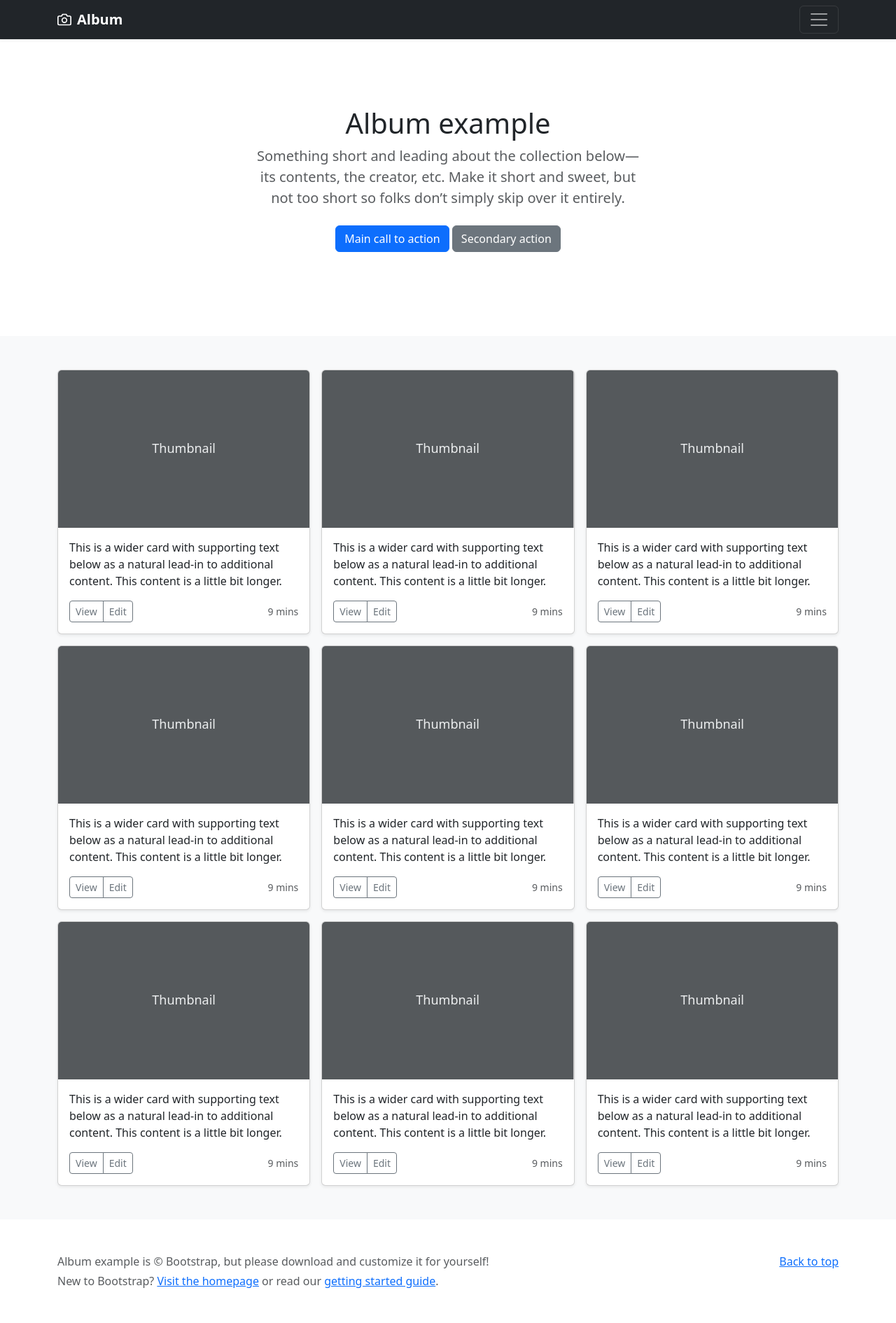
After one commit to omolojakazeem/moralis_ecom, a Django app: template templates/layouts/index.html in a window 1280 px wide. The commit adds this page. Shown: the whole page at 70% size. Run offline with Django 3.2, Linux system fonts and the light colour scheme; the template is opened without the code that fills it, so the values that code supplies are empty; some libraries are stand-ins or nearby versions.

Commit message:
Added product

```diff
--- /dev/null
+++ b/templates/layouts/index.html
@@ -0,0 +1,256 @@
+<!doctype html>
+<html lang="en">
+  <head>
+    <meta charset="utf-8">
+    <meta name="viewport" content="width=device-width, initial-scale=1">
+    <meta name="description" content="">
+    <meta name="author" content="Mark Otto, Jacob Thornton, and Bootstrap contributors">
+    <meta name="generator" content="Hugo 0.88.1">
+    <title>Album example · Bootstrap v5.1</title>
+
+    <link rel="canonical" href="https://getbootstrap.com/docs/5.1/examples/album/">
+
+
+
+    <!-- Bootstrap core CSS -->
+<link href="../assets/dist/css/bootstrap.min.css" rel="stylesheet">
+
+    <style>
+      .bd-placeholder-img {
+        font-size: 1.125rem;
+        text-anchor: middle;
+        -webkit-user-select: none;
+        -moz-user-select: none;
+        user-select: none;
+      }
+
+      @media (min-width: 768px) {
+        .bd-placeholder-img-lg {
+          font-size: 3.5rem;
+        }
+      }
+    </style>
+
+
+  </head>
+  <body>
+
+<header>
+  <div class="collapse bg-dark" id="navbarHeader">
+    <div class="container">
+      <div class="row">
+        <div class="col-sm-8 col-md-7 py-4">
+          <h4 class="text-white">About</h4>
+          <p class="text-muted">Add some information about the album below, the author, or any other background context. Make it a few sentences long so folks can pick up some informative tidbits. Then, link them off to some social networking sites or contact information.</p>
+        </div>
+        <div class="col-sm-4 offset-md-1 py-4">
+          <h4 class="text-white">Contact</h4>
+          <ul class="list-unstyled">
+            <li><a href="#" class="text-white">Follow on Twitter</a></li>
+            <li><a href="#" class="text-white">Like on Facebook</a></li>
+            <li><a href="#" class="text-white">Email me</a></li>
+          </ul>
+        </div>
+      </div>
+    </div>
+  </div>
+  <div class="navbar navbar-dark bg-dark shadow-sm">
+    <div class="container">
+      <a href="#" class="navbar-brand d-flex align-items-center">
+        <svg xmlns="http://www.w3.org/2000/svg" width="20" height="20" fill="none" stroke="currentColor" stroke-linecap="round" stroke-linejoin="round" stroke-width="2" aria-hidden="true" class="me-2" viewBox="0 0 24 24"><path d="M23 19a2 2 0 0 1-2 2H3a2 2 0 0 1-2-2V8a2 2 0 0 1 2-2h4l2-3h6l2 3h4a2 2 0 0 1 2 2z"/><circle cx="12" cy="13" r="4"/></svg>
+        <strong>Album</strong>
+      </a>
+      <button class="navbar-toggler" type="button" data-bs-toggle="collapse" data-bs-target="#navbarHeader" aria-controls="navbarHeader" aria-expanded="false" aria-label="Toggle navigation">
+        <span class="navbar-toggler-icon"></span>
+      </button>
+    </div>
+  </div>
+</header>
+
+<main>
+
+  <section class="py-5 text-center container">
+    <div class="row py-lg-5">
+      <div class="col-lg-6 col-md-8 mx-auto">
+        <h1 class="fw-light">Album example</h1>
+        <p class="lead text-muted">Something short and leading about the collection below—its contents, the creator, etc. Make it short and sweet, but not too short so folks don’t simply skip over it entirely.</p>
+        <p>
+          <a href="#" class="btn btn-primary my-2">Main call to action</a>
+          <a href="#" class="btn btn-secondary my-2">Secondary action</a>
+        </p>
+      </div>
+    </div>
+  </section>
+
+  <div class="album py-5 bg-light">
+    <div class="container">
+
+      <div class="row row-cols-1 row-cols-sm-2 row-cols-md-3 g-3">
+        <div class="col">
+          <div class="card shadow-sm">
+            <svg class="bd-placeholder-img card-img-top" width="100%" height="225" xmlns="http://www.w3.org/2000/svg" role="img" aria-label="Placeholder: Thumbnail" preserveAspectRatio="xMidYMid slice" focusable="false"><title>Placeholder</title><rect width="100%" height="100%" fill="#55595c"/><text x="50%" y="50%" fill="#eceeef" dy=".3em">Thumbnail</text></svg>
+
+            <div class="card-body">
+              <p class="card-text">This is a wider card with supporting text below as a natural lead-in to additional content. This content is a little bit longer.</p>
+              <div class="d-flex justify-content-between align-items-center">
+                <div class="btn-group">
+                  <button type="button" class="btn btn-sm btn-outline-secondary">View</button>
+                  <button type="button" class="btn btn-sm btn-outline-secondary">Edit</button>
+                </div>
+                <small class="text-muted">9 mins</small>
+              </div>
+            </div>
+          </div>
+        </div>
+        <div class="col">
+          <div class="card shadow-sm">
+            <svg class="bd-placeholder-img card-img-top" width="100%" height="225" xmlns="http://www.w3.org/2000/svg" role="img" aria-label="Placeholder: Thumbnail" preserveAspectRatio="xMidYMid slice" focusable="false"><title>Placeholder</title><rect width="100%" height="100%" fill="#55595c"/><text x="50%" y="50%" fill="#eceeef" dy=".3em">Thumbnail</text></svg>
+
+            <div class="card-body">
+              <p class="card-text">This is a wider card with supporting text below as a natural lead-in to additional content. This content is a little bit longer.</p>
+              <div class="d-flex justify-content-between align-items-center">
+                <div class="btn-group">
+                  <button type="button" class="btn btn-sm btn-outline-secondary">View</button>
+                  <button type="button" class="btn btn-sm btn-outline-secondary">Edit</button>
+                </div>
+                <small class="text-muted">9 mins</small>
+              </div>
+            </div>
+          </div>
+        </div>
+        <div class="col">
+          <div class="card shadow-sm">
+            <svg class="bd-placeholder-img card-img-top" width="100%" height="225" xmlns="http://www.w3.org/2000/svg" role="img" aria-label="Placeholder: Thumbnail" preserveAspectRatio="xMidYMid slice" focusable="false"><title>Placeholder</title><rect width="100%" height="100%" fill="#55595c"/><text x="50%" y="50%" fill="#eceeef" dy=".3em">Thumbnail</text></svg>
+
+            <div class="card-body">
+              <p class="card-text">This is a wider card with supporting text below as a natural lead-in to additional content. This content is a little bit longer.</p>
+              <div class="d-flex justify-content-between align-items-center">
+                <div class="btn-group">
+                  <button type="button" class="btn btn-sm btn-outline-secondary">View</button>
+                  <button type="button" class="btn btn-sm btn-outline-secondary">Edit</button>
+                </div>
+                <small class="text-muted">9 mins</small>
+              </div>
+            </div>
+          </div>
+        </div>
+
+        <div class="col">
+          <div class="card shadow-sm">
+            <svg class="bd-placeholder-img card-img-top" width="100%" height="225" xmlns="http://www.w3.org/2000/svg" role="img" aria-label="Placeholder: Thumbnail" preserveAspectRatio="xMidYMid slice" focusable="false"><title>Placeholder</title><rect width="100%" height="100%" fill="#55595c"/><text x="50%" y="50%" fill="#eceeef" dy=".3em">Thumbnail</text></svg>
+
+            <div class="card-body">
+              <p class="card-text">This is a wider card with supporting text below as a natural lead-in to additional content. This content is a little bit longer.</p>
+              <div class="d-flex justify-content-between align-items-center">
+                <div class="btn-group">
+                  <button type="button" class="btn btn-sm btn-outline-secondary">View</button>
+                  <button type="button" class="btn btn-sm btn-outline-secondary">Edit</button>
+                </div>
+                <small class="text-muted">9 mins</small>
+              </div>
+            </div>
+          </div>
+        </div>
+        <div class="col">
+          <div class="card shadow-sm">
+            <svg class="bd-placeholder-img card-img-top" width="100%" height="225" xmlns="http://www.w3.org/2000/svg" role="img" aria-label="Placeholder: Thumbnail" preserveAspectRatio="xMidYMid slice" focusable="false"><title>Placeholder</title><rect width="100%" height="100%" fill="#55595c"/><text x="50%" y="50%" fill="#eceeef" dy=".3em">Thumbnail</text></svg>
+
+            <div class="card-body">
+              <p class="card-text">This is a wider card with supporting text below as a natural lead-in to additional content. This content is a little bit longer.</p>
+              <div class="d-flex justify-content-between align-items-center">
+                <div class="btn-group">
+                  <button type="button" class="btn btn-sm btn-outline-secondary">View</button>
+                  <button type="button" class="btn btn-sm btn-outline-secondary">Edit</button>
+                </div>
+                <small class="text-muted">9 mins</small>
+              </div>
+            </div>
+          </div>
+        </div>
+        <div class="col">
+          <div class="card shadow-sm">
+            <svg class="bd-placeholder-img card-img-top" width="100%" height="225" xmlns="http://www.w3.org/2000/svg" role="img" aria-label="Placeholder: Thumbnail" preserveAspectRatio="xMidYMid slice" focusable="false"><title>Placeholder</title><rect width="100%" height="100%" fill="#55595c"/><text x="50%" y="50%" fill="#eceeef" dy=".3em">Thumbnail</text></svg>
+
+            <div class="card-body">
+              <p class="card-text">This is a wider card with supporting text below as a natural lead-in to additional content. This content is a little bit longer.</p>
+              <div class="d-flex justify-content-between align-items-center">
+                <div class="btn-group">
+                  <button type="button" class="btn btn-sm btn-outline-secondary">View</button>
+                  <button type="button" class="btn btn-sm btn-outline-secondary">Edit</button>
+                </div>
+                <small class="text-muted">9 mins</small>
+              </div>
+            </div>
+          </div>
+        </div>
+
+        <div class="col">
+          <div class="card shadow-sm">
+            <svg class="bd-placeholder-img card-img-top" width="100%" height="225" xmlns="http://www.w3.org/2000/svg" role="img" aria-label="Placeholder: Thumbnail" preserveAspectRatio="xMidYMid slice" focusable="false"><title>Placeholder</title><rect width="100%" height="100%" fill="#55595c"/><text x="50%" y="50%" fill="#eceeef" dy=".3em">Thumbnail</text></svg>
+
+            <div class="card-body">
+              <p class="card-text">This is a wider card with supporting text below as a natural lead-in to additional content. This content is a little bit longer.</p>
+              <div class="d-flex justify-content-between align-items-center">
+                <div class="btn-group">
+                  <button type="button" class="btn btn-sm btn-outline-secondary">View</button>
+                  <button type="button" class="btn btn-sm btn-outline-secondary">Edit</button>
+                </div>
+                <small class="text-muted">9 mins</small>
+              </div>
+            </div>
+          </div>
+        </div>
+        <div class="col">
+          <div class="card shadow-sm">
+            <svg class="bd-placeholder-img card-img-top" width="100%" height="225" xmlns="http://www.w3.org/2000/svg" role="img" aria-label="Placeholder: Thumbnail" preserveAspectRatio="xMidYMid slice" focusable="false"><title>Placeholder</title><rect width="100%" height="100%" fill="#55595c"/><text x="50%" y="50%" fill="#eceeef" dy=".3em">Thumbnail</text></svg>
+
+            <div class="card-body">
+              <p class="card-text">This is a wider card with supporting text below as a natural lead-in to additional content. This content is a little bit longer.</p>
+              <div class="d-flex justify-content-between align-items-center">
+                <div class="btn-group">
+                  <button type="button" class="btn btn-sm btn-outline-secondary">View</button>
+                  <button type="button" class="btn btn-sm btn-outline-secondary">Edit</button>
+                </div>
+                <small class="text-muted">9 mins</small>
+              </div>
+            </div>
+          </div>
+        </div>
+        <div class="col">
+          <div class="card shadow-sm">
+            <svg class="bd-placeholder-img card-img-top" width="100%" height="225" xmlns="http://www.w3.org/2000/svg" role="img" aria-label="Placeholder: Thumbnail" preserveAspectRatio="xMidYMid slice" focusable="false"><title>Placeholder</title><rect width="100%" height="100%" fill="#55595c"/><text x="50%" y="50%" fill="#eceeef" dy=".3em">Thumbnail</text></svg>
+
+            <div class="card-body">
+              <p class="card-text">This is a wider card with supporting text below as a natural lead-in to additional content. This content is a little bit longer.</p>
+              <div class="d-flex justify-content-between align-items-center">
+                <div class="btn-group">
+                  <button type="button" class="btn btn-sm btn-outline-secondary">View</button>
+                  <button type="button" class="btn btn-sm btn-outline-secondary">Edit</button>
+                </div>
+                <small class="text-muted">9 mins</small>
+              </div>
+            </div>
+          </div>
+        </div>
+      </div>
+    </div>
+  </div>
+
+</main>
+
+<footer class="text-muted py-5">
+  <div class="container">
+    <p class="float-end mb-1">
+      <a href="#">Back to top</a>
+    </p>
+    <p class="mb-1">Album example is &copy; Bootstrap, but please download and customize it for yourself!</p>
+    <p class="mb-0">New to Bootstrap? <a href="/">Visit the homepage</a> or read our <a href="../getting-started/introduction/">getting started guide</a>.</p>
+  </div>
+</footer>
+
+
+    <script src="../assets/dist/js/bootstrap.bundle.min.js"></script>
+
+
+  </body>
+</html>
```
Also changed, not shown: templates/layouts/base.html (+59 -25 lines), templates/product/index.html (+7 -6 lines).
